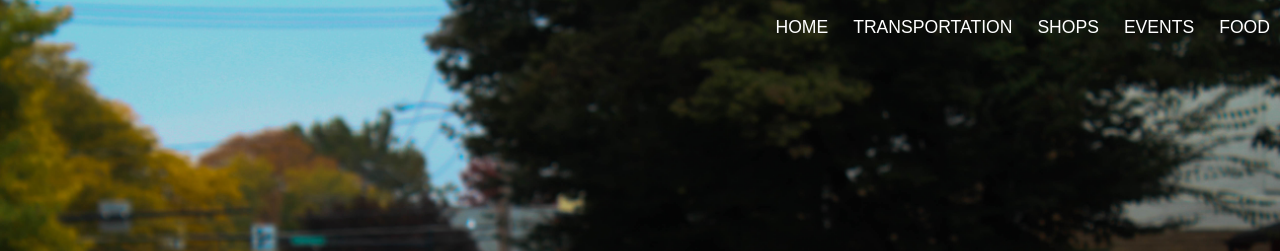
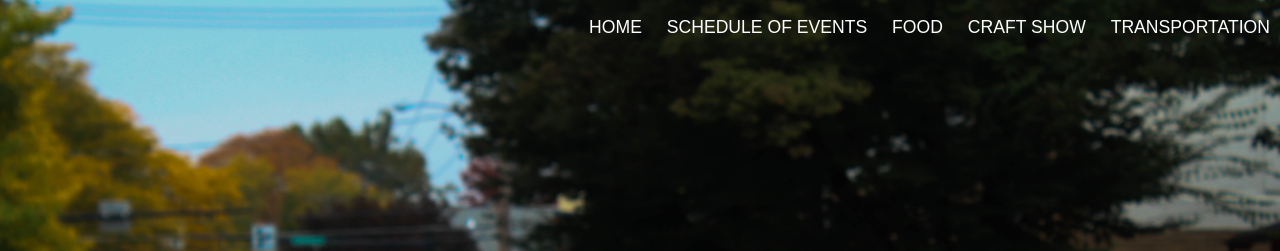
Before and after one commit to amandaong/AppleFestWebsite, a plain HTML site: page events.html in a window 1280 px wide. Shown: the top 251 px of the page. Drawn offline with nearby package versions, Linux system fonts and the light colour scheme; a web font is replaced by a local one.

Commit message:
Minor changes to nav barorder

```diff
--- a/events.html
+++ b/events.html
@@ -12,10 +12,10 @@
        <div class="titleSection eventsTitleSection">
             <div class="nav_bar">
                 <ul> <li> <a href="index.html">HOME</a> </li>
+                <li> <a href="events.html">SCHEDULE OF EVENTS</a> </li>
+                <li> <a href="food.html">FOOD</a> </li>
+                <li> <a href="crafts.html">CRAFT SHOW</a> </li>
                 <li> <a href="transportation.html">TRANSPORTATION</a> </li>
-                <li> <a href="crafts.html">SHOPS</a> </li>
-                <li> <a href="activities.html">EVENTS</a> </li>
-                <li> <a href="food.html">FOOD</a> </li>
                 </ul>
             </div>
 
--- a/styles/styles.css
+++ b/styles/styles.css
@@ -115,7 +115,7 @@ p {
 }
 
 img {
-  width: 500px;
+  width: 100%;
 }
 
 .eventsTitleSection {
```
Also changed, not shown: index.html (+3 -3 lines), crafts.html (added), fonts/HouschkaAltBold.ttf (deleted), musicians.html (deleted), transportation.html (added).
